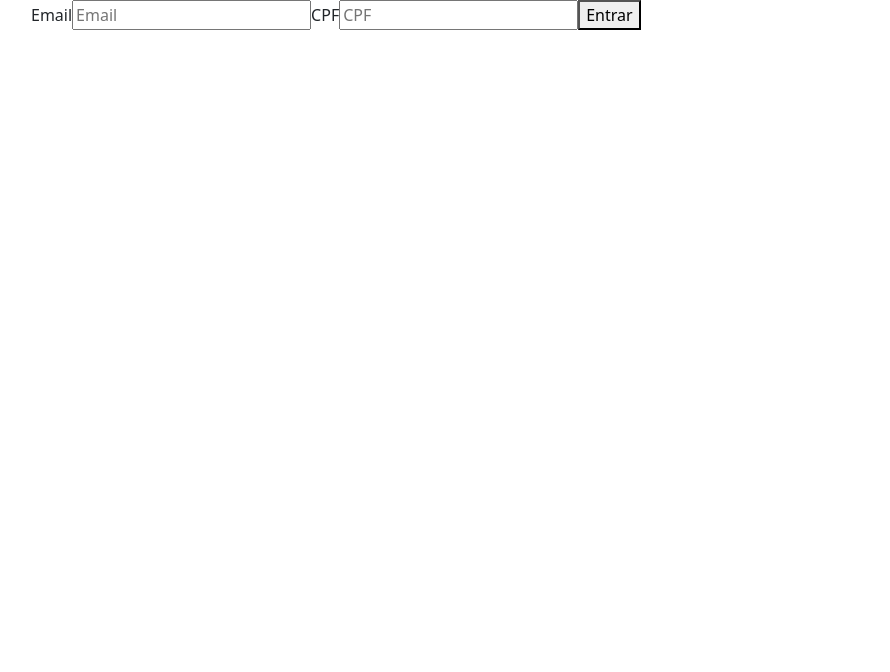
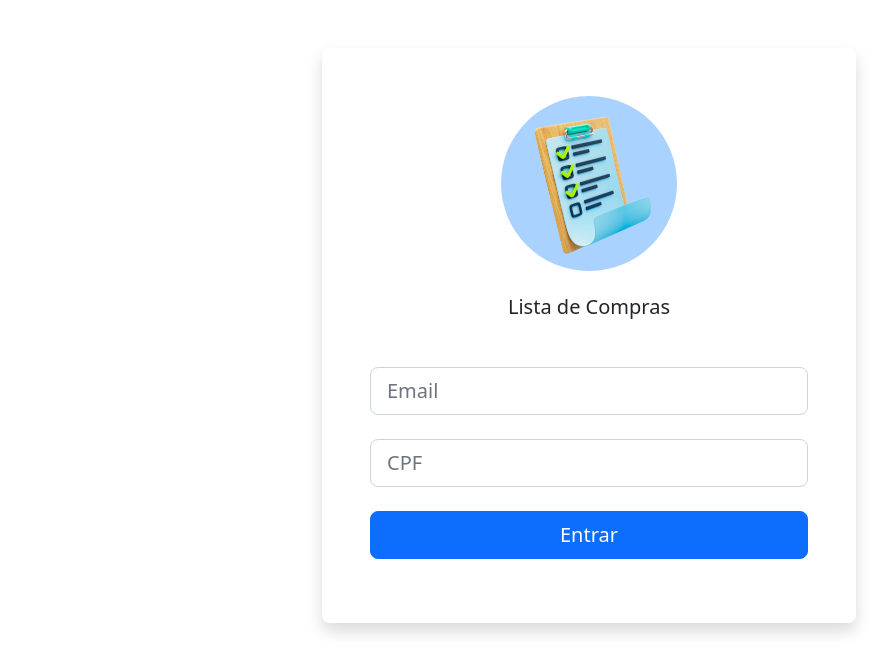
Before and after one commit to EdiJunior88/hackathon-listaProdutos, a React (Create React App) app in the folder lista-produtos/: page / in a window 1280 px wide. Shown: the top 672 px of the page, without its empty margins (51-941 px from the left). Built offline with nearby package versions, Linux system fonts and the light colour scheme; no server answers.

Commit message:
Atualizações do componente Formulário - Personalização do design da tela (Bootstrap) - Personalização dos Erros de preenchimento dos inputs (Email e CPF) - Adição de um logo (Provisório)

```diff
--- a/lista-produtos/src/componentes/formulario/Formulario.jsx
+++ b/lista-produtos/src/componentes/formulario/Formulario.jsx
@@ -3,6 +3,8 @@ import MD5 from 'crypto-js/md5';
 import * as yup from 'yup';
 import { useFormik } from 'formik';
 import { useNavigate } from 'react-router-dom';
+import { RiAlertFill } from 'react-icons/ri';
+import imagemLogo from '../../imagens/logo.jpg';
 
 const Formulario = () => {
   /* Atualiza o valor do input Email e CPF */
@@ -85,51 +87,87 @@ const Formulario = () => {
   });
 
   return (
-    <div>
+    <div className='container'>
+      <div className='row'>
+        <div className='col-sm-9 col-md-7 col-lg-6 mx-auto'>
+          <div className='card border-0 shadow rounded-3 my-5'>
+            {/* <a href="https://br.freepik.com/fotos-vetores-gratis/arte">Arte psd criado por freepik - br.freepik.com</a> */}
+            <div className='card-body p-4 p-sm-5'>
+              <div className='form-floating mb-3'>
+                <img
+                  className='rounded mx-auto d-block rounded-circle'
+                  style={{ width: '40%' }}
+                  src={imagemLogo}
+                  alt='imagem login'
+                />
+
+                <h5 className='card-title text-center my-4 mb-4 fs-5'>
+                  Lista de Compras
+                </h5>
+
                 <form
                   onSubmit={(evento) => {
                     evento.preventDefault();
                     formik.handleSubmit(evento);
                   }}>
-        <label htmlFor='email'>Email</label>
+                  <div className='form-outline'>
+                    <label
+                      className='form-label'
+                      htmlFor='email floatingInput'></label>
                     <input
                       id='email'
                       name='email'
                       type='email'
+                      className='form-control form-control-lg'
                       placeholder='Email'
                       onKeyDown={somenteEmail}
                       onChange={(evento) => {
-            // setEmail(evento.target.value);
                         somenteEmail(evento);
                         formik.handleChange(evento);
                       }}
                     />
-        {formik.errors.email && <div>{formik.errors.email}</div>}
-
-        <label htmlFor='cpf'>CPF</label>
+                    {formik.errors.email && (
+                      <div className='alert alert-warning d-flex align-items-center is-invalid'>
+                        <RiAlertFill className='me-2' />
+                        {formik.errors.email}
+                      </div>
+                    )}
+                  </div>
+                  <div className='form-outline mb-4'>
+                    <label className='form-label' htmlFor='cpf'></label>
                     <input
                       id='cpf'
                       name='cpf'
                       type='text'
+                      className='form-control form-control-lg'
                       placeholder='CPF'
                       maxLength={11}
                       value={cpf}
                       onChange={(evento) => {
-            // setCPF(evento.target.value);
                         somenteNumeros(evento);
                         formik.handleChange(evento);
                       }}
                     />
-        {formik.errors.cpf && <div>{formik.errors.cpf}</div>}
+                    {formik.errors.cpf && (
+                      <div className='alert alert-warning d-flex align-items-center is-invalid'>
+                        <RiAlertFill className='me-2' />
+                        {formik.errors.cpf}
+                      </div>
+                    )}
+                  </div>
 
-        <button type='submit' onClick={salvarDados}>
+                  <button
+                    className='w-100 btn btn-lg btn-primary'
+                    type='submit'
+                    onClick={salvarDados}>
                     Entrar
                   </button>
                 </form>
-
-      {/* <h3>
-        {email} - {cpf} - {MD5(email + cpf).toString()}
-      </h3> */}
+              </div>
+            </div>
+          </div>
+        </div>
+      </div>
     </div>
   );
 };
```
Also changed, not shown: lista-produtos/src/imagens/logo.jpg (added). Lines whose indentation alone changed are shown as unchanged.
